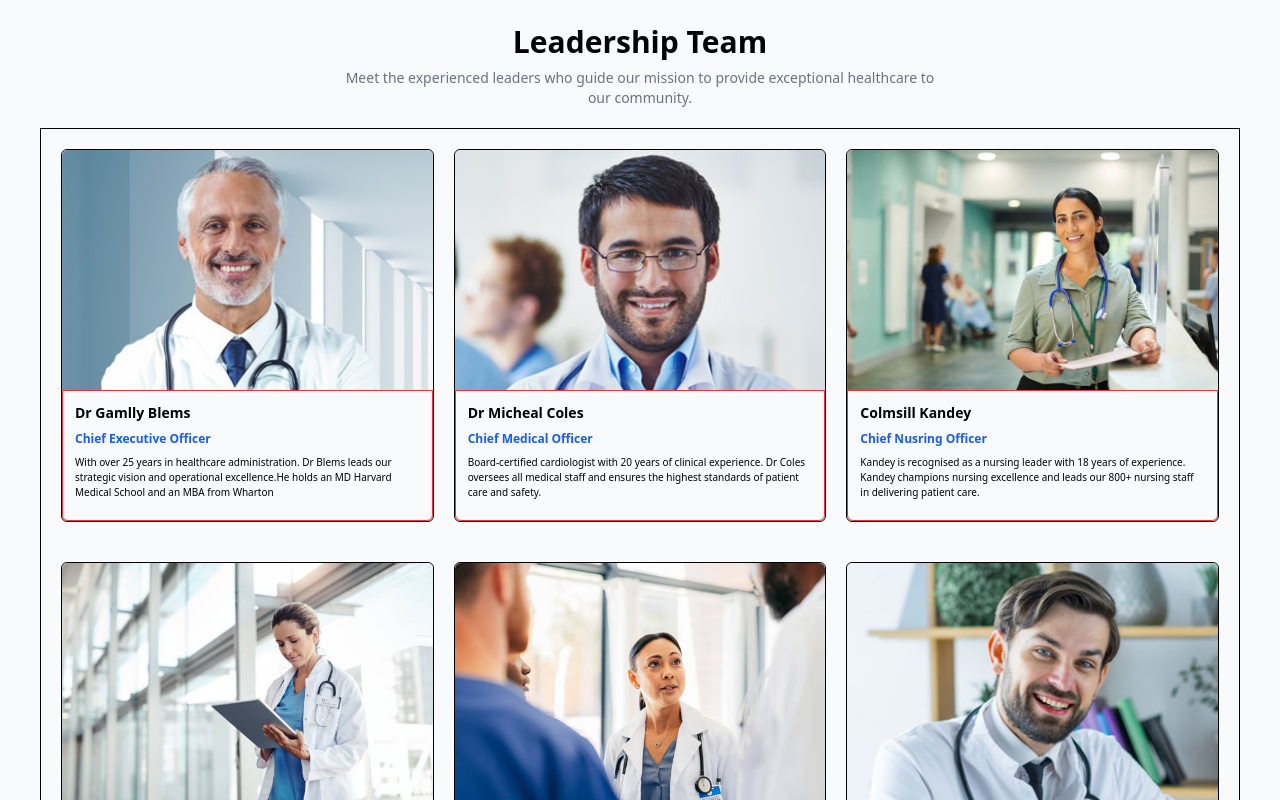
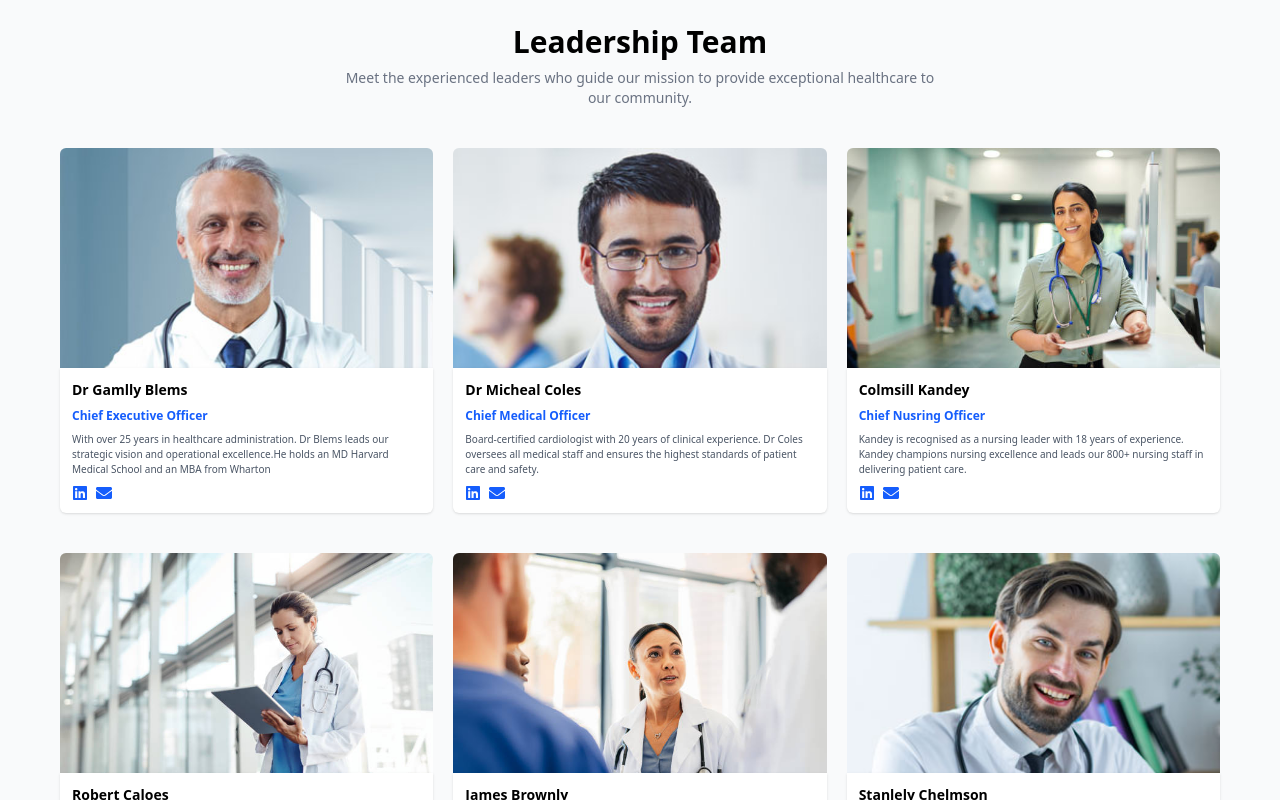
Before and after one commit to webfyredev/LifeCare_Websites, a React (Vite) app: page /about in a window 1280 px wide. Shown: the part 1040-1840 px from the top of the page. Built offline with nearby package versions, Linux system fonts and the light colour scheme.

Commit message:
Working on the about page now

```diff
--- a/src/components/facilities.jsx
+++ b/src/components/facilities.jsx
@@ -42,7 +42,7 @@ export default function Facilities(){
                             className="w-full h-50 object-cover"
                         />
                         <div className="p-5">
-                            <h3 className="text-lg font-semibold mb-2">{item.title}</h3>
+                            <h3 className="text-md font-semibold mb-2">{item.title}</h3>
                             <p className="text-gray-600 text-sm">{item.desc}</p>
                         </div>
                         </motion.div>
--- a/src/components/hero.jsx
+++ b/src/components/hero.jsx
@@ -90,7 +90,7 @@ function SlideInner({ slide }){
                     >
                         {slide.title_1}
                     </motion.h1>
-                    <motion.h2 className="text-2xl md:text-3xl lg:text-4xl font-bold leading-tight text-blue-300 text-center mb-3"
+                    <motion.h2 className="text-2xl md:text-3xl lg:text-4xl font-bold leading-tight text-blue-200 text-center mb-3"
                         initial = {{opacity : 0, x:-40}}
                         animate = {isActive ? {opacity : 1, x :0} : {opacity : 0, x : 40}}
                         transition = {{delay : 0.15, duration : 0.7}}
--- a/src/components/team.jsx
+++ b/src/components/team.jsx
@@ -1,3 +1,4 @@
+import { FaEnvelope, FaLinkedin } from "react-icons/fa";
 import { Teams } from "../data/data";
 export default function Team(){
     return(
@@ -10,22 +11,23 @@ export default function Team(){
                     Meet the experienced leaders who guide our mission to provide exceptional healthcare
                     to our community.
                 </p>
-                <div className="w-full border-1 mt-5 p-5 grid grid-cols-1 sm:grid-cols-1 md:grid-cols-2 lg:grid-cols-3 gap-5">
+                <div className="w-full mt-5 p-5 grid grid-cols-1 sm:grid-cols-1 md:grid-cols-2 lg:grid-cols-3 gap-5">
                     {Teams.map((team) =>(
-                        <div className="border-1 flex flex-col mb-5 rounded-md">
-                            <img src={team.image} className="w-full h-60 object-cover object-top rounded-t-md" />
-                            <div className="w-full flex flex-col p-3 border-1 border-red-500 rounded-b-md">
+                        <div className=" flex flex-col mb-5 rounded-md">
+                            <img src={team.image} className="w-full h-55 object-cover object-top rounded-t-md" />
+                            <div className="w-full flex flex-col p-3 rounded-b-md bg-white shadow-sm">
                                 <h3 className="text-sm font-semibold">
                                     {team.name}
                                 </h3>
                                 <p className="text-blue-600 text-xs font-semibold my-2">
                                     {team.title}
                                 </p>
-                                <p className="text-[10px] mb-2">
+                                <p className="text-[10px] mb-2 text-gray-600">
                                     {team.desc}
                                 </p>
-                                <div>
-
+                                <div className="flex space-x-2">
+                                   <a href=""><FaLinkedin  className="text-blue-600 cursor-pointer"/></a>
+                                    <a href=""><FaEnvelope className="text-blue-600 cursor-pointer"/></a>
                                 </div>
                             </div>
                         </div>
--- a/src/data/data.js
+++ b/src/data/data.js
@@ -27,7 +27,7 @@ import team6 from '../images/team/team (6).jpg'
 import choose1 from '../images/choose/choose1.webp'
 import choose2 from '../images/choose/choose2.webp'
 import choose3 from '../images/choose/choose3.webp'
-import choose4 from '../images/choose/choose4.webp'
+import choose4 from '../images/choose/choose7.webp'
 import choose5 from '../images/choose/choose5.webp'
 import choose6 from '../images/choose/choose6.webp'
 
```
Also changed, not shown: src/images/choose/choose7.webp (renamed from src/images/choose/choose (6).webp).
